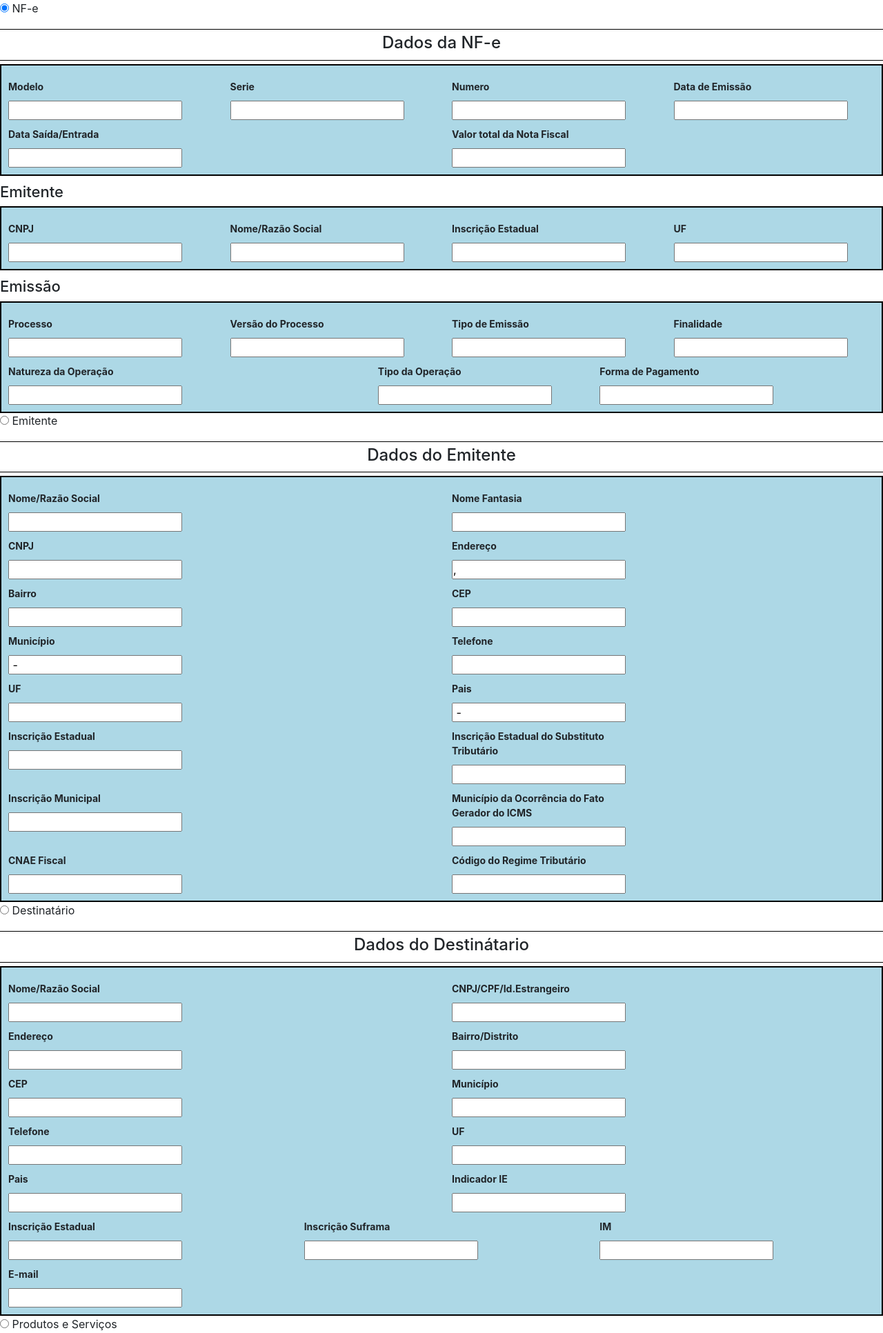
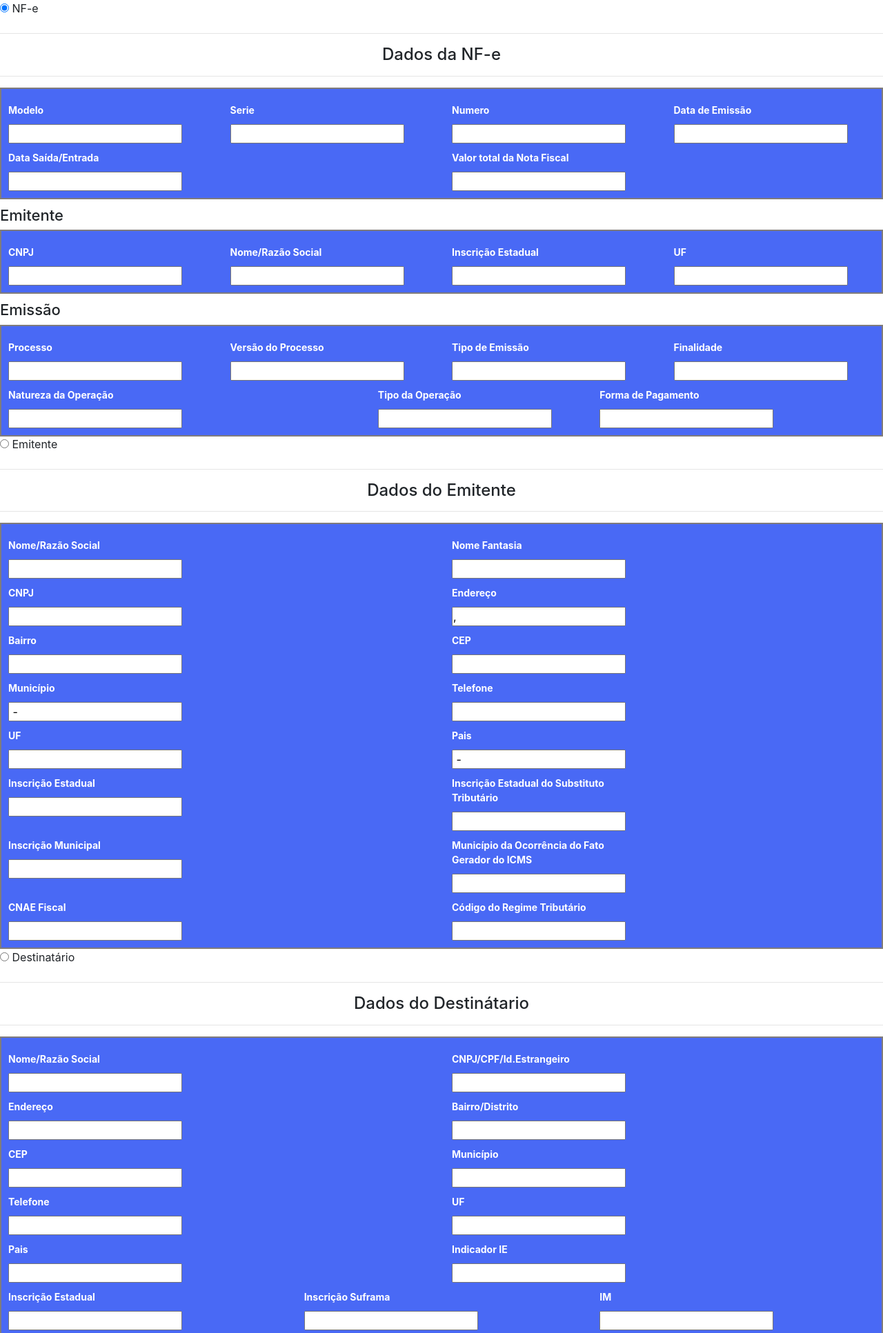
Before and after one commit to danton2000/Leitor_XML, a PHP site: page /teste/XML.php in a window 1280 px wide. Shown: the top 1933 px of the page at 69% size. Run offline with PHP 8.4, Linux system fonts and the light colour scheme; data that the repository does not hold is empty.

Commit message:
mexendo na validação e layout

```diff
--- a/lib/css/style.css
+++ b/lib/css/style.css
@@ -7,6 +7,21 @@
 body{
     background-color: aqua;
     font-family: 'Arial';
+}
+
+.nav-tabs li a{
+    color: #000 !important;
+    font-weight: bold;
+    font: 20px;
+}
+
+.nav-tabs li a:hover{
+    color: rgb(112, 159, 212)!important;
+}
+
+.nav-tabs li.active a{
+    background-color: rgb(112, 159, 212)!important;
+    color: white !important;
 }
 
 #btn_voltar{
@@ -22,9 +37,6 @@ body{
 }
 
 /*conteudo da XML*/
-#header_menu{
-
-}
 
 #header_sub_menu{
     margin-top: 10px;
@@ -48,45 +60,43 @@ body{
     margin-left: 10px;
     margin-bottom: 10px;
     margin-top: 10px;
+    color: white;
 }
 
-#linha_menu{
-    border-top: 1px solid black;
-    margin-bottom: 5px;
-    margin-top: 10px;
-}
+
 
 #conteudo_menu{
-    background-color: lightblue;
-    border: black 2px solid;
+    background-color: rgb(73, 105, 245);
+    border: rgb(128, 124, 124) 2px solid;
     padding: 10px;
     margin: 0;
 }
 
 #conteudo_menu2{
-    background-color: lightblue;
-    border: black 2px solid;
+    background-color: rgb(73, 105, 245);
+    border: rgb(128, 124, 124) 2px solid;
     padding: 10px;
     margin: 0;
 
 }
 
 #conteudo_menu3{
-    background-color: lightblue;
-    border: black 2px solid;
+    background-color: rgb(73, 105, 245);
+    border: rgb(128, 124, 124) 2px solid;
     padding: 10px;
     margin: 0;
 }
 
 #conteudo_menu4{
-    background-color: lightblue;
-    border: black 2px solid;
+    background-color: rgb(73, 105, 245);
+    border: rgb(128, 124, 124) 2px solid;
     padding: 10px;
     margin: 0;
 
 }
 
 #label_xml{
+    color: white;
     margin-bottom: 10px;
     margin-top: 10px;
     font-weight: bold;
@@ -99,9 +109,7 @@ body{
     margin-bottom: 20px;
 }
 
-#tabela_produto{
 
-}
 .my-custom-scrollbar {
 	position: relative;
 	height: 400px;
@@ -112,7 +120,12 @@ body{
 	display: block;
 }
 #conteudo_tabela{
-    background-color: lightblue;
-    border: black 2px solid;
+    background-color: rgb(73, 105, 245);
+    border: rgb(128, 124, 124) 2px solid;
     margin-bottom: 10px;
 }
+tbody{
+    font-weight: bold;
+    color: white;
+    text-align: center;
+}
--- a/teste.php
+++ b/teste.php
@@ -159,9 +159,7 @@
 
                         <div class="col-sm-6">
                             <label id="label_xml">Endereço</label>
-                            <input type="text" class="form-control" id="input" value="<?php echo $xLgr;
-                                                                                        echo ", ";
-                                                                                        echo $nro; ?>" readonly>
+                            <input type="text" class="form-control" id="input" value="<?php echo $xLgr; echo ", "; echo $nro; ?>" readonly>
                         </div>
 
                         <div class="col-sm-6">
```
Also changed, not shown: dados.php (+11 -6 lines).
